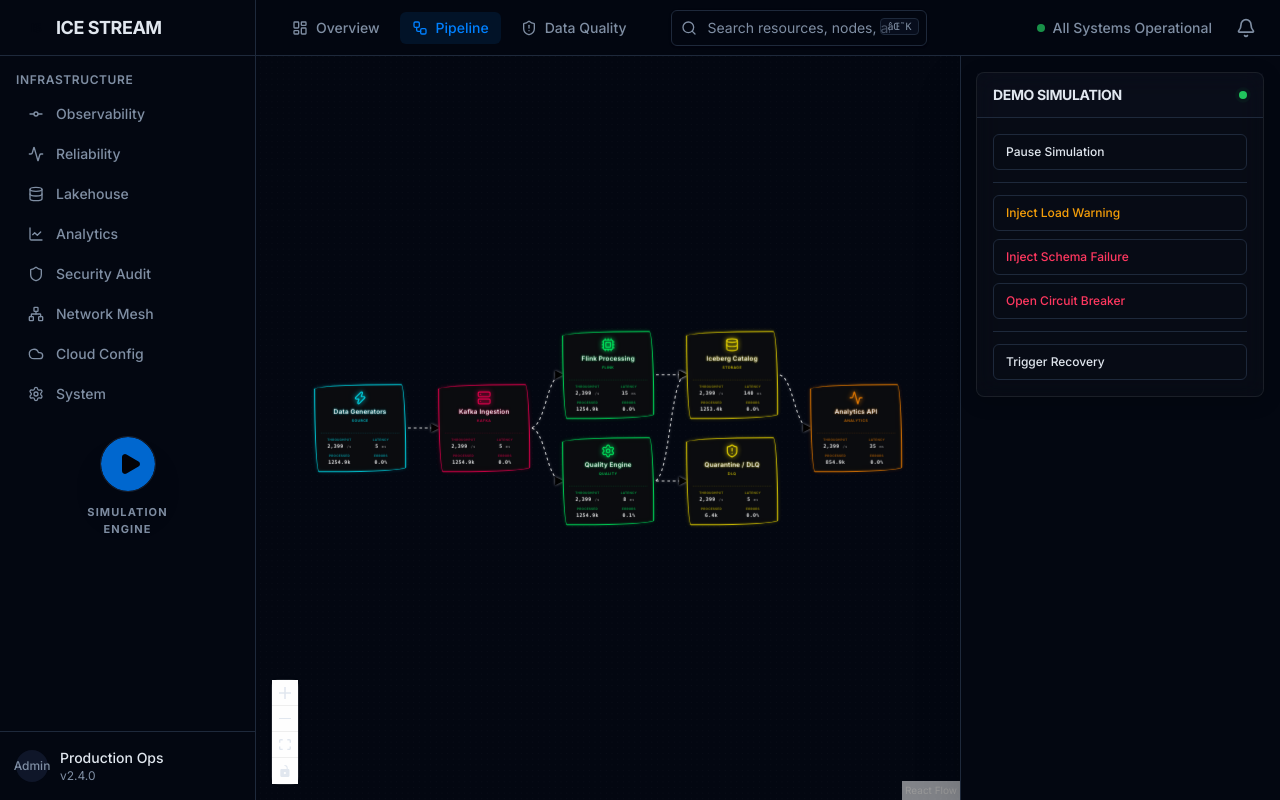
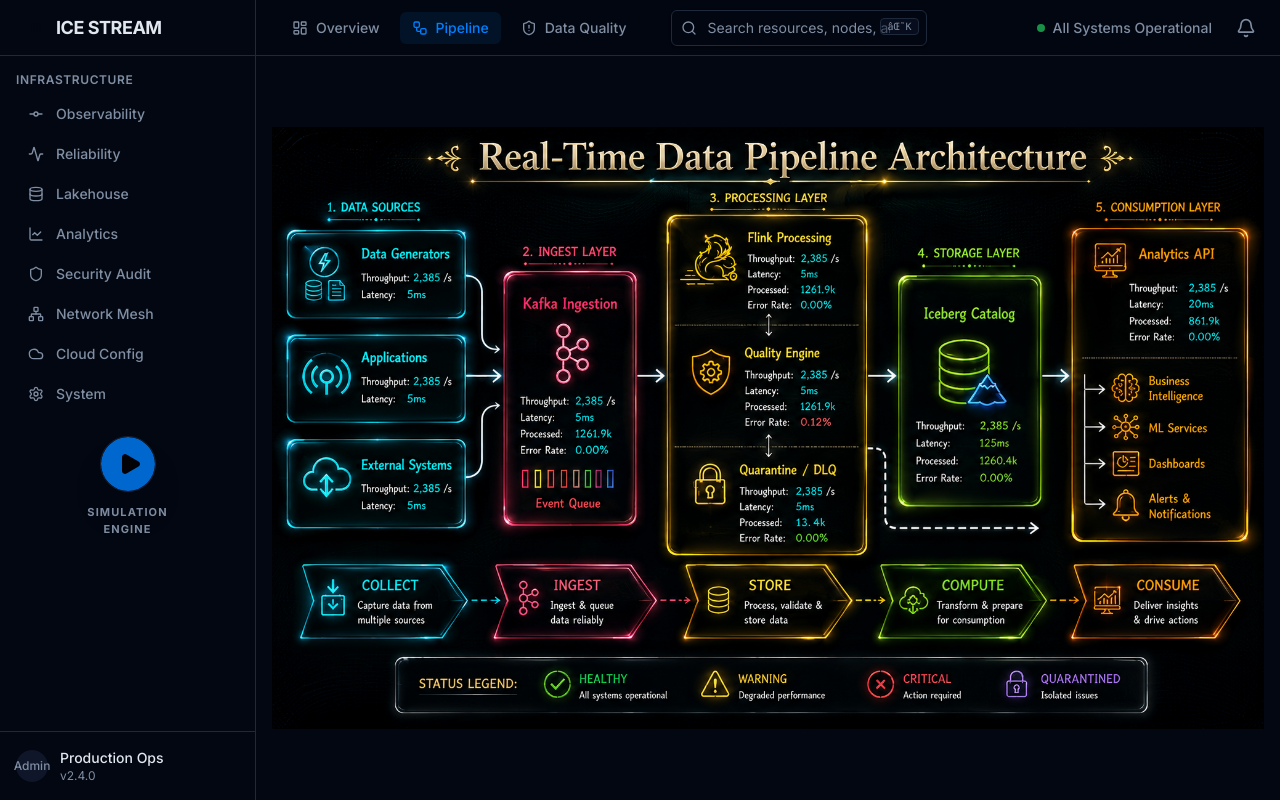
Before and after one commit to sanika-mankar/Ice-stream-lakehouse-observability, a React (Vite) app in the folder frontend/: page /pipeline in a window 1280 px wide. Built offline with nearby package versions, Linux system fonts and the light colour scheme.

Commit message:
feat(pipeline): replace interactive flow with static architecture image

```diff
--- a/frontend/src/pages/PipelinePage.tsx
+++ b/frontend/src/pages/PipelinePage.tsx
@@ -1,93 +1,13 @@
-import React, { useState, useCallback, useMemo } from 'react';
-import type { Node } from '@xyflow/react';
-import { ReactFlow, ReactFlowProvider, Background, Controls, useNodesState, useEdgesState } from '@xyflow/react';
-import '@xyflow/react/dist/style.css';
+import React from 'react';
 
-import { useStore } from '../lib/store/useStore';
-import { CustomNode } from '../components/pipeline/CustomNode';
-import { CustomEdge } from '../components/pipeline/CustomEdge';
-import { NodeSidePanel } from '../components/pipeline/NodeSidePanel';
-import { SimulationPanel } from '../components/pipeline/SimulationPanel';
-import type { PipelineNodeData } from '../lib/types';
-
-const nodeTypes = {
-  custom: CustomNode,
-};
-
-const edgeTypes = {
-  custom: CustomEdge,
-};
-
-function Flow() {
-  const { nodes, edges, onNodesChange } = useStore();
-  const [selectedNode, setSelectedNode] = useState<PipelineNodeData | null>(null);
-
-  const onNodeClick = useCallback((_: React.MouseEvent, node: Node) => {
-    setSelectedNode(node.data as PipelineNodeData);
-  }, []);
-
-  const onPaneClick = useCallback(() => {
-    setSelectedNode(null);
-  }, []);
-
+export default function PipelinePage() {
   return (
-    <div className="w-full h-[calc(100vh-3.5rem)] relative overflow-hidden bg-background">
-      <svg style={{ position: 'absolute', top: 0, left: 0, width: 0, height: 0 }}>
-        <defs>
-          <marker id="arrow-HEALTHY" viewBox="0 0 10 10" refX="8" refY="5" markerWidth="8" markerHeight="8" orient="auto-start-reverse">
-            <path d="M 0 0 L 10 5 L 0 10 z" fill="hsl(var(--status-healthy))" />
-          </marker>
-          <marker id="arrow-WARNING" viewBox="0 0 10 10" refX="8" refY="5" markerWidth="8" markerHeight="8" orient="auto-start-reverse">
-            <path d="M 0 0 L 10 5 L 0 10 z" fill="hsl(var(--status-warning))" />
-          </marker>
-          <marker id="arrow-CRITICAL" viewBox="0 0 10 10" refX="8" refY="5" markerWidth="8" markerHeight="8" orient="auto-start-reverse">
-            <path d="M 0 0 L 10 5 L 0 10 z" fill="hsl(var(--status-critical))" />
-          </marker>
-          <marker id="arrow-QUARANTINED" viewBox="0 0 10 10" refX="8" refY="5" markerWidth="8" markerHeight="8" orient="auto-start-reverse">
-            <path d="M 0 0 L 10 5 L 0 10 z" fill="hsl(var(--status-critical))" />
-          </marker>
-        </defs>
-      </svg>
-
-      {/* Simulation Panel - absolute positioned to always float on the right */}
-      <div className="absolute top-4 right-4 w-72 z-50 pointer-events-auto">
-        <SimulationPanel />
-      </div>
-
-      {/* React Flow Container - constrained width on ALL screens so fitView centers on the left */}
-      <div className="w-[calc(100%-320px)] h-full relative">
-        <ReactFlow
-          nodes={nodes}
-          edges={edges}
-          onNodesChange={onNodesChange}
-          nodeTypes={nodeTypes}
-          edgeTypes={edgeTypes}
-          onNodeClick={onNodeClick}
-          onPaneClick={onPaneClick}
-          fitView
-          fitViewOptions={{ padding: 0.2 }}
-          minZoom={0.1}
-          maxZoom={1.5}
-          defaultEdgeOptions={{ type: 'custom' }}
-          className="bg-background/50"
-        >
-          <Background color="hsl(var(--muted-foreground))" gap={16} size={1} />
-          <Controls className="glass shadow-xl border-border fill-foreground" />
-        </ReactFlow>
-
-        <NodeSidePanel
-          node={selectedNode}
-          onClose={() => setSelectedNode(null)}
-        />
-      </div>
+    <div className="w-full h-[calc(100vh-3.5rem)] relative overflow-hidden bg-background flex items-center justify-center p-4">
+      <img
+        src="/Pipeline.jpg.png"
+        alt="Pipeline Architecture"
+        className="w-full h-full object-contain pointer-events-none select-none"
+      />
     </div>
   );
 }
-
-export default function PipelinePage() {
-  return (
-    <ReactFlowProvider>
-      <Flow />
-    </ReactFlowProvider>
-  );
-}
```
Also changed, not shown: frontend/public/Pipeline.jpg.png (added).
